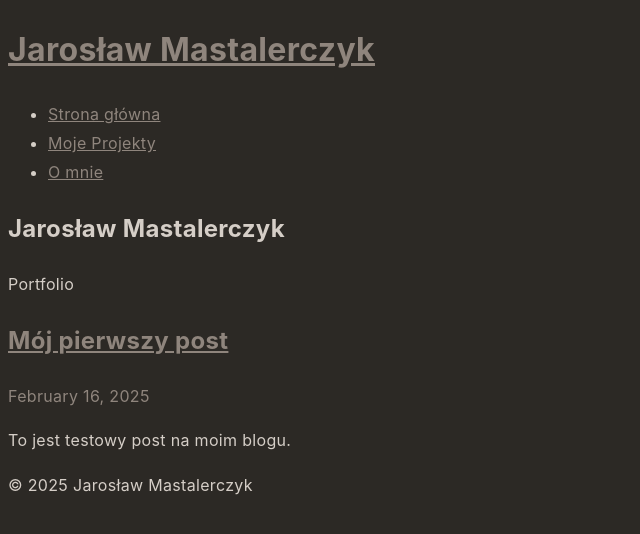
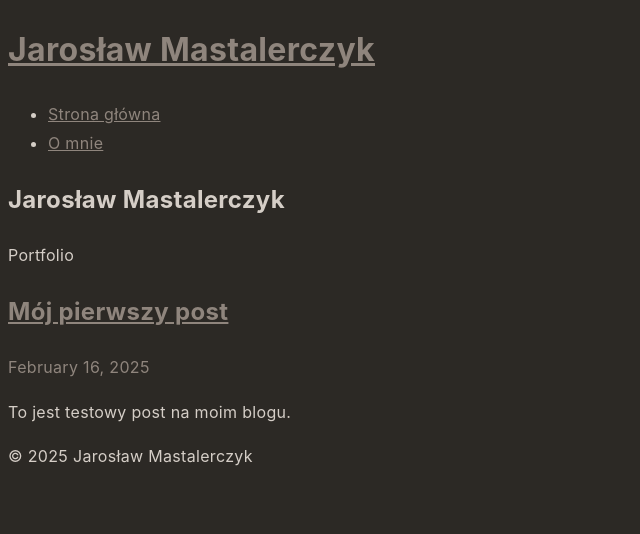
Before and after one commit to JaroMasta/JaroMasta.github.io, a Jekyll site: the page built from index.md, in a window 1280 px wide. Shown: the top 534 px of the page, without its empty margins (0-640 px from the left). Built offline with Jekyll 4.4.1, drawn with Linux system fonts in a browser that asks for light colours.

Commit message:
Update default.html

```diff
--- a/_layouts/default.html
+++ b/_layouts/default.html
@@ -12,7 +12,6 @@
     <nav>
       <ul>
         <li><a href="{{ '/' | relative_url }}">Strona główna</a></li>
-        <li><a href="{{ '/projekty' | relative_url }}">Moje Projekty</a></li>
         <li><a href="{{ '/o-mnie' | relative_url }}">O mnie</a></li>
       </ul>
     </nav>
```
